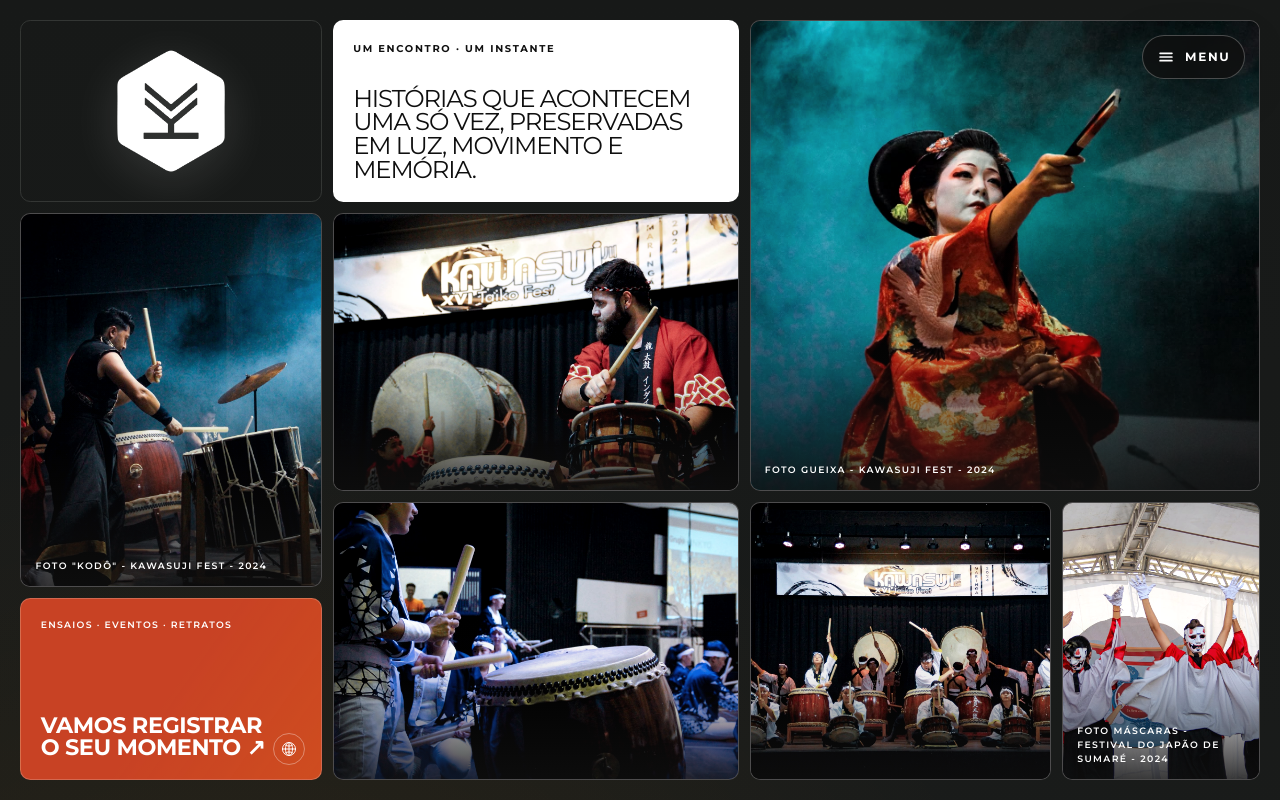
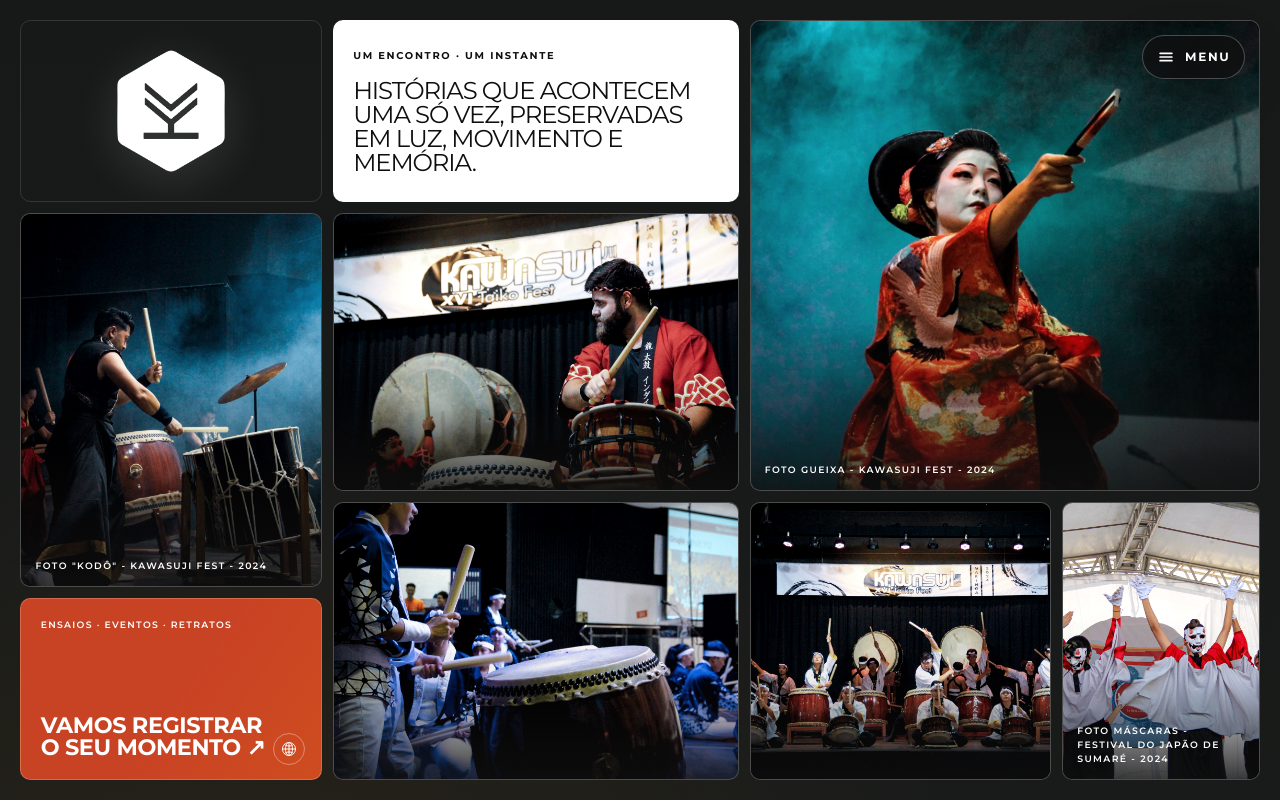
Before and after one commit to Gabriel-Andreoni/portifolio-y, a Next.js app: page / in a window 1280 px wide. Shown: the top 800 px of the page. Built offline with nearby package versions, Linux system fonts and the light colour scheme; a web font is replaced by a local one.

Commit message:
Alinhamento dos textos ao lado da logo na seção hero

```diff
--- a/app/hero.tsx
+++ b/app/hero.tsx
@@ -64,7 +64,7 @@ export default function Hero() {
           />
         </div>
 
-        <header className="relative flex min-w-0 [grid-area:1/4/3/8] flex-col justify-between overflow-hidden rounded-[clamp(0.55rem,0.8vw,0.85rem)] border border-[color-mix(in_srgb,var(--palette-paper)_20%,transparent)] bg-[var(--palette-paper)] p-[clamp(1rem,1.5vw,1.5rem)] text-[var(--palette-ink)] max-lg:min-h-84 max-lg:[grid-column:1/-1] max-lg:[grid-row:auto] max-sm:min-h-88">
+        <header className="relative flex min-w-0 [grid-area:1/4/3/8] flex-col justify-center gap-[clamp(0.85rem,1.25vw,1.35rem)] overflow-hidden rounded-[clamp(0.55rem,0.8vw,0.85rem)] border border-[color-mix(in_srgb,var(--palette-paper)_20%,transparent)] bg-[var(--palette-paper)] p-[clamp(1rem,1.5vw,1.5rem)] text-[var(--palette-ink)] max-lg:min-h-84 max-lg:[grid-column:1/-1] max-lg:[grid-row:auto] max-sm:min-h-88">
           <p className="relative z-[1] m-0 font-[family-name:var(--font-utility)] text-[clamp(0.62rem,0.75vw,0.75rem)] font-bold tracking-[0.17em] uppercase">
             Um encontro · Um instante
           </p>
```
